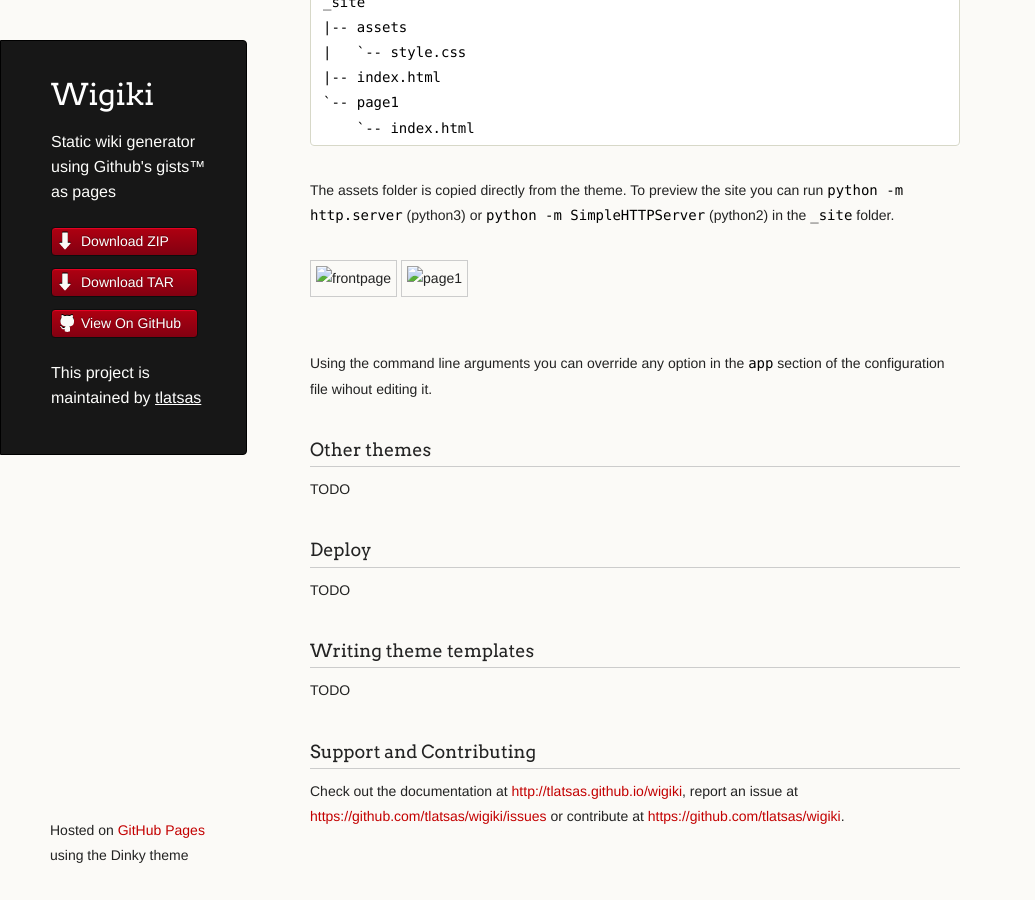
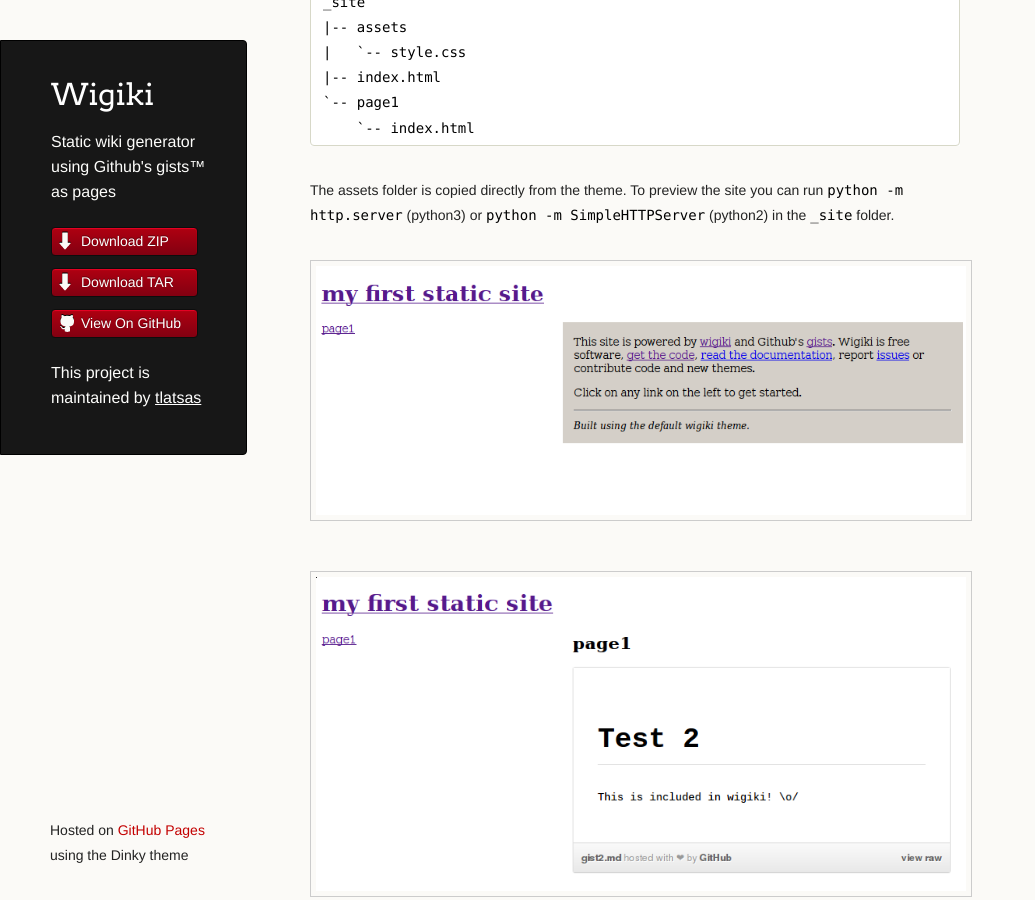
Before and after one commit to tlatsas/wigiki, a Jekyll site: the page built from index.md, in a window 1280 px wide and 900 px high, scrolled down 3424 px. Shown: the whole window, without its empty margins (0-1035 px from the left). Built offline with Jekyll 4.4.1, drawn with Linux system fonts in a browser that asks for light colours; Markdown is read by kramdown in place of the engine named in the settings.

Commit message:
remove markdown for images

```diff
--- a/index.md
+++ b/index.md
@@ -147,9 +147,8 @@
 The assets folder is copied directly from the theme. To preview the site you can run
 `python -m http.server` (python3) or `python -m SimpleHTTPServer` (python2) in the `_site` folder.
 
-![frontpage](wigiki/images/doc/front.png)
-![page1](wigiki/images/doc/page1.png)
-
+<img alt="frontpage" src="images/doc/front.png">
+<img alt="page1" src="images/doc/page1.png">
 
 Using the command line arguments you can override any option in the `app` section of the configuration
 file wihout editing it.
```
